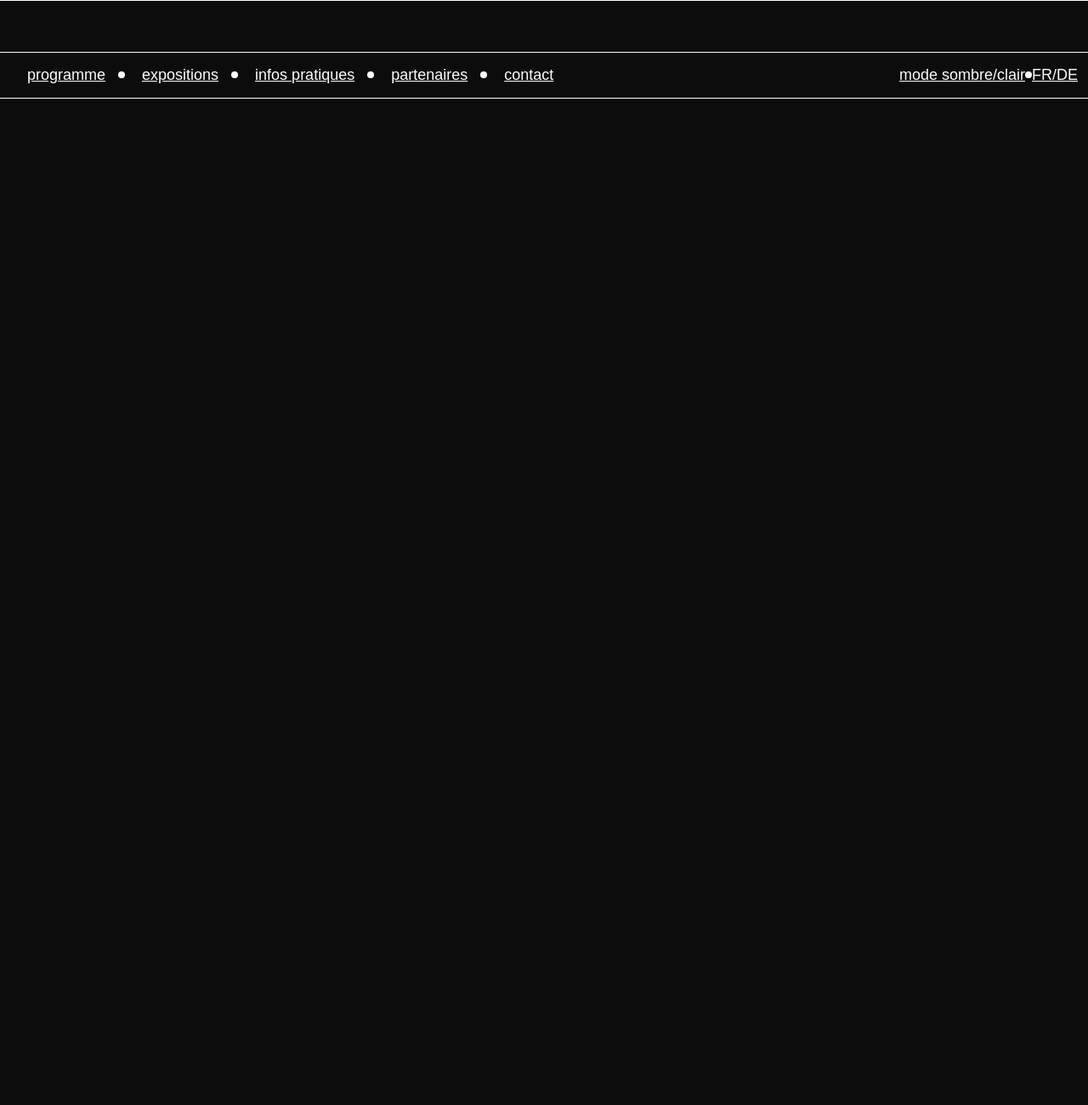
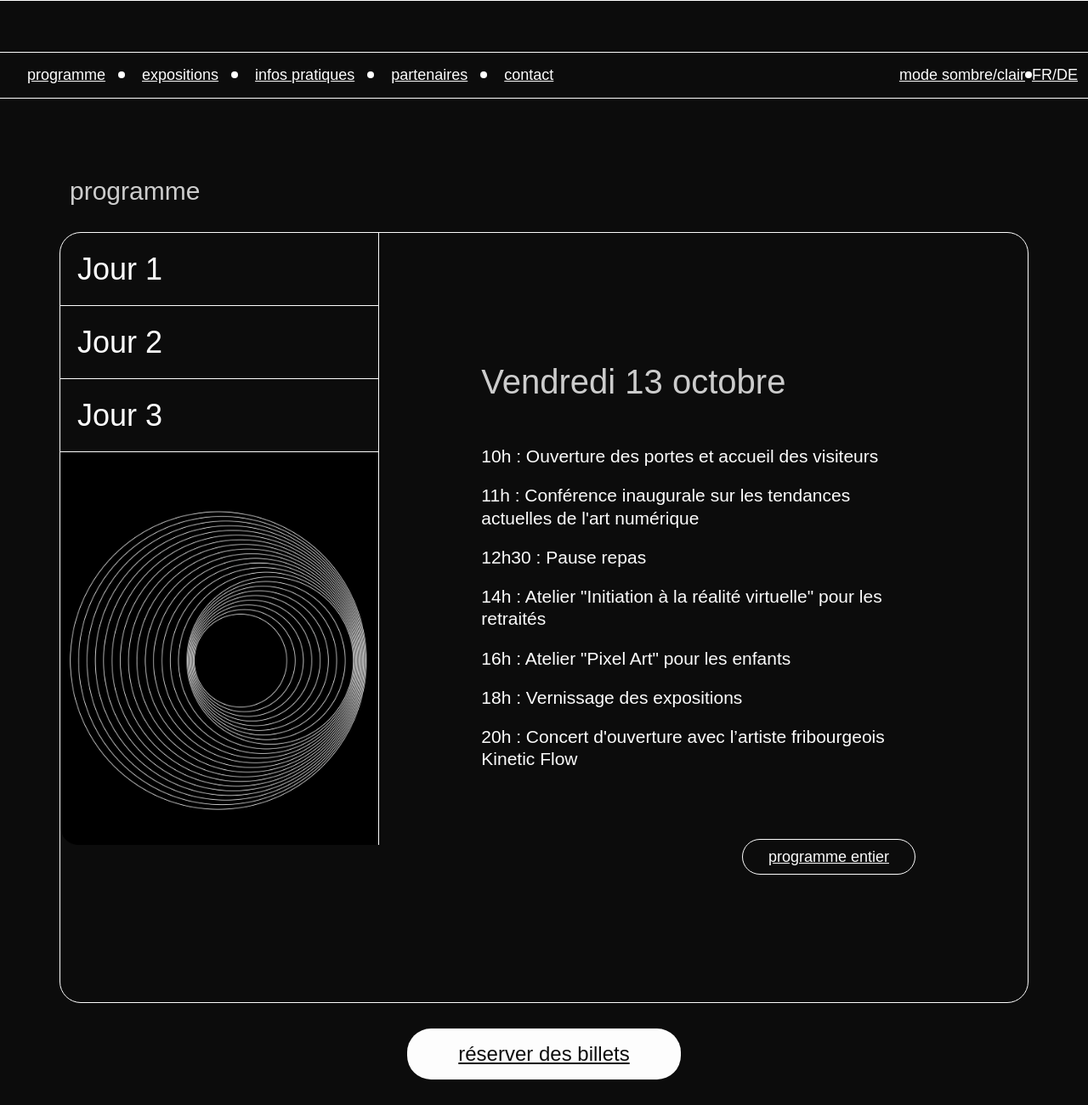
Before and after one commit to leonieschmutz/PPRO, a website built with Parcel: page src/index.html in a window 1280 px wide. Shown: the part 1300-2600 px from the top of the page at 85% size. Before the commit the page ends 1506 px from the top, so only its background shows below. Built offline with nearby package versions, Linux system fonts and the light colour scheme; a web font is replaced by a local one.

Commit message:
section programme html+css finie

```diff
--- a/src/index.html
+++ b/src/index.html
@@ -72,7 +72,73 @@
         </div>
       </div>
     </header>
-    <main></main>
+    <main>
+      <div class="programme">
+        <div class="container">
+          <div class="row">
+            <div class="col-12">
+              <h3>programme</h3>
+            </div>
+          </div>
+          <div class="row">
+            <div class="col-12 l-programme programme">
+              <div class="container p-0">
+                <div class="row g-0">
+                  <div class="col-4">
+                    <div class="container p-0">
+                      <div class="row g-0 l-programme-information">
+                        <div class="col-12"><h4>Jour 1</h4></div>
+                        <div class="col-12"><h4>Jour 2</h4></div>
+                        <div class="col-12"><h4>Jour 3</h4></div>
+                        <div class="col-12">
+                          <img
+                            src="../src/img/programme-content.png"
+                            alt="Un extrait de la vidéo"
+                          />
+                        </div>
+                      </div>
+                    </div>
+                  </div>
+                  <div class="col-8 l-programme-content">
+                    <h5>Vendredi 13 octobre</h5>
+                    <ul>
+                      <li>
+                        10h : Ouverture des portes et accueil des visiteurs
+                      </li>
+                      <li>
+                        11h : Conférence inaugurale sur les tendances actuelles
+                        de l'art numérique
+                      </li>
+                      <li>12h30 : Pause repas</li>
+                      <li>
+                        14h : Atelier "Initiation à la réalité virtuelle" pour
+                        les retraités
+                      </li>
+                      <li>16h : Atelier "Pixel Art" pour les enfants</li>
+                      <li>18h : Vernissage des expositions</li>
+                      <li>
+                        20h : Concert d'ouverture avec l’artiste fribourgeois
+                        Kinetic Flow
+                      </li>
+                    </ul>
+                    <div class="programme-button">
+                      <a href="#">programme entier</a>
+                    </div>
+                  </div>
+                </div>
+              </div>
+            </div>
+          </div>
+          <div class="row">
+            <div class="col-12 d-flex justify-content-center">
+              <div class="programme-call-to-action-button">
+                <a href="#">réserver des billets</a>
+              </div>
+            </div>
+          </div>
+        </div>
+      </div>
+    </main>
 
     <script src="js/main.js" type="module"></script>
   </body>
--- a/src/scss/_base.scss
+++ b/src/scss/_base.scss
@@ -74,6 +74,28 @@ h2 {
   opacity: 0.8;
   font-weight: 500;
 }
+h3 {
+  font-family: var(--main-font-family);
+  font-size: 30px;
+  font-weight: 500;
+  color: var(--second-color);
+  opacity: 0.8;
+}
+
+h4 {
+  font-family: var(--main-font-family);
+  font-size: 36px;
+  font-weight: 500;
+  color: var(--second-color);
+}
+
+h5 {
+  font-family: var(--main-font-family);
+  font-size: 40px;
+  color: var(--second-color);
+  opacity: 0.8;
+  font-weight: 500;
+}
 
 p {
   font-family: var(--main-font-family);
@@ -88,3 +110,14 @@ a {
   font-size: 18px;
   color: var(--second-color);
 }
+
+ul {
+  list-style-type: none;
+  margin: 40px 0 70px;
+  li {
+    font-family: var(--main-font-family);
+    font-size: 21px;
+    color: var(--second-color);
+    padding: 10px 0;
+  }
+}
--- a/src/scss/_layout.scss
+++ b/src/scss/_layout.scss
@@ -12,3 +12,34 @@
   border-top: 1px solid var(--second-color);
   border-bottom: 1px solid var(--second-color);
 }
+
+.l-programme {
+  border: 1px solid var(--second-color);
+  border-radius: 25px;
+  padding-left: 0;
+}
+
+.l-programme-information {
+  display: flex;
+  flex-direction: column;
+  align-items: flex-start;
+  border-right: 1px solid var(--second-color);
+  padding: 0;
+  .col-12 {
+    border-bottom: 1px solid var(--second-color);
+    padding: 20px;
+  }
+  .col-12:last-of-type {
+    border-bottom: none;
+    padding: 0;
+    align-self: flex-end;
+  }
+}
+
+.l-programme-content {
+  display: flex;
+  flex-direction: column;
+  justify-content: center;
+  align-items: flex-start;
+  padding: 150px 120px;
+}
--- a/src/scss/main.scss
+++ b/src/scss/main.scss
@@ -3,3 +3,4 @@
 @import "layout";
 @import "modules/header";
 @import "modules/nav";
+@import "modules/programme";
--- /dev/null
+++ b/src/scss/modules/_programme.scss
@@ -0,0 +1,39 @@
+.programme {
+  img {
+    padding: 0;
+    height: 100%;
+    object-fit: cover;
+  }
+
+  h3 {
+    padding-bottom: 30px;
+  }
+}
+
+.programme-button {
+  padding: 9px 30px;
+  border: 1px solid var(--second-color);
+  border-radius: 25px;
+  align-self: flex-end;
+}
+
+.programme-call-to-action-button {
+  padding: 15px 60px;
+  background-color: var(--second-color);
+  border-radius: 28px;
+  margin: 30px;
+  a {
+    font-size: 24px;
+    color: var(--main-color);
+    font-weight: 500;
+  }
+}
+
+.programme-call-to-action-button:hover {
+  background-color: var(--main-color);
+  border: 1px solid var(--second-color);
+
+  a {
+    color: var(--second-color);
+  }
+}
```
Also changed, not shown: src/img/programme-content.png (added).
